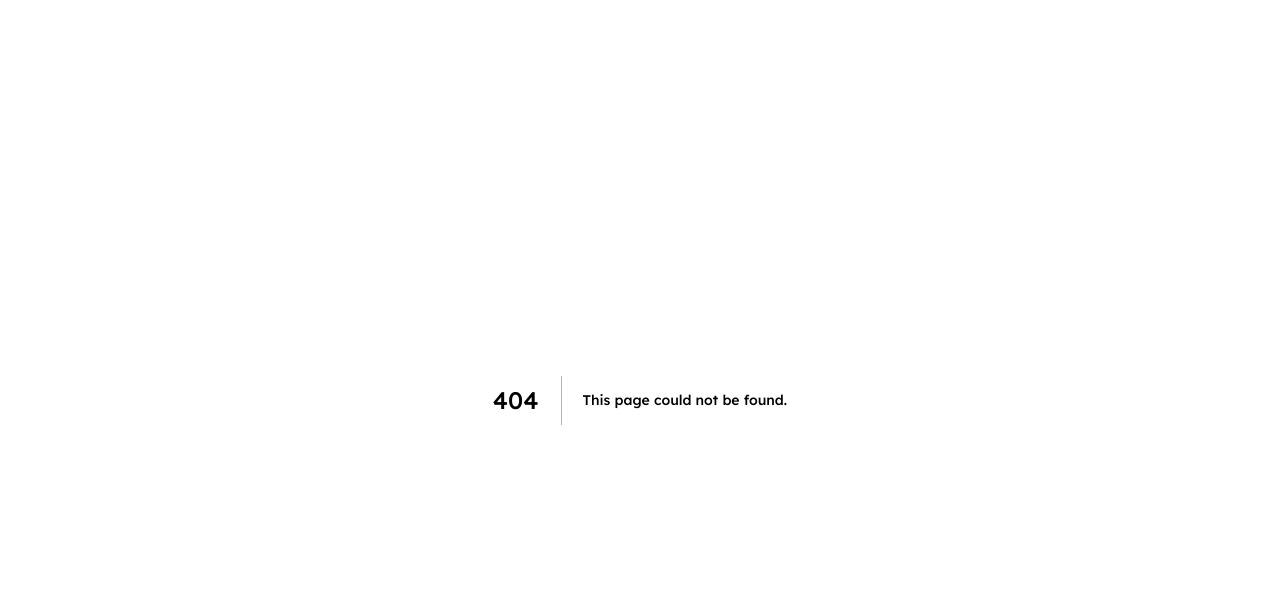
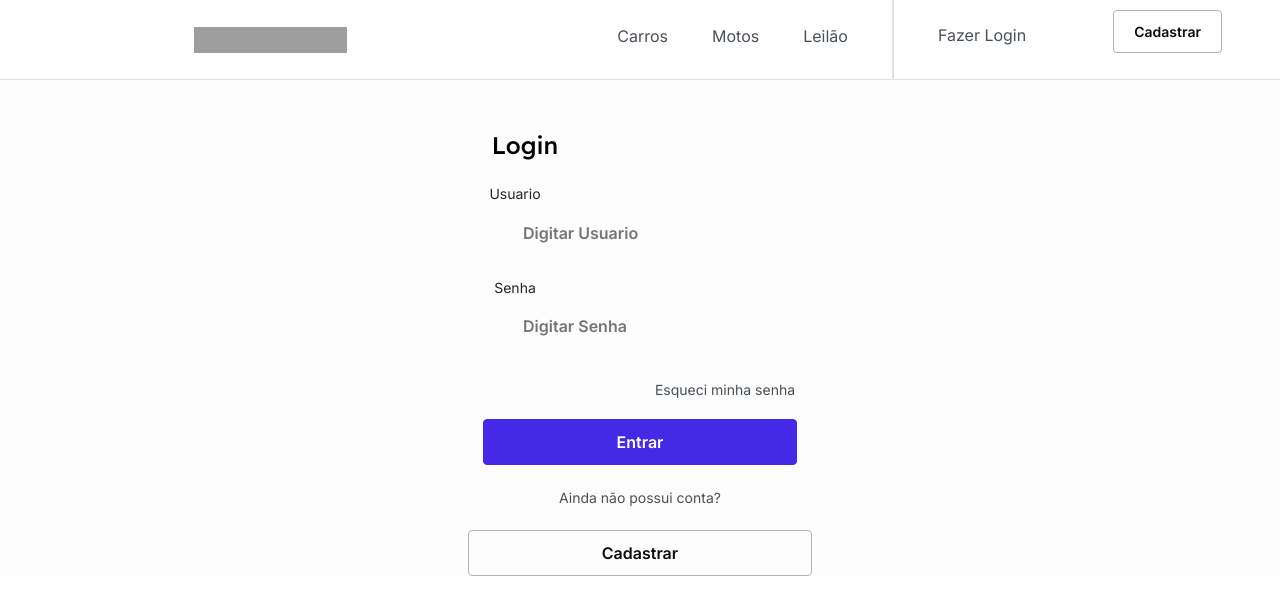
Before and after one commit to osmfaria/Mshop-frontend, a Next.js app: page /login in a window 1280 px wide. Before the commit this address had no page. Shown: the top 614 px of the page. Built offline with nearby package versions, Linux system fonts and the light colour scheme; grey boxes are pictures that could not be loaded.

Commit message:
created component Input and page login

```diff
--- /dev/null
+++ b/Context/AuthContext.js
@@ -0,0 +1,15 @@
+import {createContext,React,useState} from "react"
+
+ const AuthContext = createContext()
+
+export const AuthProvider = ({children}) => {
+    const [auth,setAuth] = useState(false)
+
+    return (
+        <>
+        <AuthContext.Provider value={{auth,setAuth}} >{children}</AuthContext.Provider>
+        </>
+    )
+}
+
+export default AuthContext
--- a/components/Header/index.jsx
+++ b/components/Header/index.jsx
@@ -3,11 +3,16 @@ import Link from "next/link"
 import {SectionAll,SectionLi,Img,SectionButton,Div} from "./styles"
 import { useState } from "react"
 import {ModalHeader} from "../ModalHeader"
+import  AuthContext  from "../../Context/AuthContext"
+import { useContext } from "react"
 
 export const Header = () => {
 
-    const [authenticated,setAuthenticated] = useState(true)
+
+
+    // const [authenticated,setAuthenticated] = useState(true)
     const [modal,setModal] = useState(false)
+    const {auth} = useContext(AuthContext)
 
     const modalActivate = () => {
         setModal(true)
@@ -34,7 +39,7 @@ export const Header = () => {
            </li>
           </ul>
           <div></div>
-          {authenticated === false ? <SectionButton><Link legacyBehavior href="/login"><h4>Fazer Login</h4></Link>
+          {auth === false ? <SectionButton><Link legacyBehavior href="/login"><h4>Fazer Login</h4></Link>
           <Link href="/cadastrar"><Button type="outline2" size="md">Cadastrar</Button></Link>
           </SectionButton>
           :
--- a/components/Header/styles.js
+++ b/components/Header/styles.js
@@ -1,6 +1,6 @@
 import styled from 'styled-components'
 
-export const SectionAll = styled.section`
+export const SectionAll = styled.nav`
 height:80px;
 border-bottom:1px solid #DEE2E6;
 
--- /dev/null
+++ b/components/Input/index.jsx
@@ -0,0 +1,12 @@
+import {StyledInput} from "./styles"
+
+export const Input = ({name, register, error,placeholder='',type, size,...rest}) => {
+
+
+  return (
+<>
+<StyledInput border="0px solid red" type={type} size={size} {...rest} {...register(name)} placeholder={placeholder}/>
+    <div>{!!error && <span> {error}</span>}</div>
+</>
+  );
+};
--- /dev/null
+++ b/components/Input/styles.js
@@ -0,0 +1,157 @@
+import styled from 'styled-components'
+import { theme } from '../../styles/theme'
+
+const textColors = {
+  brand1: `${theme.colors.whiteFixed}`,
+  grey1: `${theme.colors.whiteFixed}`,
+  negative: `${theme.colors.grey2}`,
+  disable: `${theme.colors.whiteFixed}`,
+  light: `${theme.colors.grey1}`,
+  outline1: `${theme.colors.grey0}`,
+  brandOpacity: `${theme.colors.brand1}`,
+  outlineLight: `${theme.colors.grey10}`,
+  outline1: `${theme.colors.grey0}`,
+  outline2: `${theme.colors.grey0}`,
+  outlineBrand1: `${theme.colors.brand1}`,
+  link: `${theme.colors.grey0}`,
+  alert: `${theme.colors.alert1}`,
+  success: `${theme.colors.sucess1}`,
+  brandDisable: `${theme.colors.brand4}`,
+}
+
+const hoverTextColors = {
+  brand1: `${theme.colors.whiteFixed}`,
+  grey1: `${theme.colors.whiteFixed}`,
+  negative: `${theme.colors.grey2}`,
+  disable: `${theme.colors.whiteFixed}`,
+  light: `${theme.colors.grey1}`,
+  outline1: `${theme.colors.grey0}`,
+  brandOpacity: `${theme.colors.brand1}`,
+  outlineLight: `${theme.colors.grey1}`,
+  outline1: `${theme.colors.grey10}`,
+  outline2: `${theme.colors.grey10}`,
+  outlineBrand1: `${theme.colors.brand1}`,
+  link: `${theme.colors.grey0}`,
+  alert: `${theme.colors.alert1}`,
+  success: `${theme.colors.sucess1}`,
+  brandDisable: `${theme.colors.brand4}`,
+}
+
+const backgroundColors = {
+  brand1: `${theme.colors.brand1}`,
+  grey1: `${theme.colors.grey0}`,
+  negative: `${theme.colors.grey6}`,
+  disable: `${theme.colors.grey5}`,
+  light: `${theme.colors.grey10}`,
+  outline1: `${theme.colors.whiteFixed}`,
+  brandOpacity: `${theme.colors.brand4}`,
+  outlineLight: `transparent`,
+  outline1: `transparent`,
+  outline2: `transparent`,
+  outlineBrand1: `transparent`,
+  link: `transparent`,
+  alert: `${theme.colors.alert3}`,
+  success: `${theme.colors.sucess3}`,
+  brandDisable: `${theme.colors.brand3}`,
+}
+
+const hoverBackgroundColors = {
+  brand1: `${theme.colors.brand2}`,
+  grey1: `${theme.colors.grey1}`,
+  negative: `${theme.colors.grey5}`,
+  disable: `${theme.colors.grey5}`,
+  light: `${theme.colors.grey10}`,
+  brandOpacity: `${theme.colors.brand4}`,
+  outlineLight: `${theme.colors.grey10}`,
+  outline1: `${theme.colors.grey1}`,
+  outline2: `${theme.colors.grey1}`,
+  outlineBrand1: `${theme.colors.brand4}`,
+  link: `${theme.colors.grey8}`,
+  alert: `${theme.colors.alert2}`,
+  success: `${theme.colors.sucess2}`,
+  brandDisable: `${theme.colors.brand3}`,
+}
+
+const borderColors = {
+  brand1: `${theme.colors.brand1}`,
+  grey1: `${theme.colors.grey0}`,
+  negative: `${theme.colors.grey6}`,
+  disable: `${theme.colors.grey5}`,
+  light: `${theme.colors.grey10}`,
+  outline1: `${theme.colors.whiteFixed}`,
+  brandOpacity: `${theme.colors.brand4}`,
+  outlineLight: `${theme.colors.grey10}`,
+  outline1: `${theme.colors.grey1}`,
+  outline2: `${theme.colors.grey4}`,
+  outlineBrand1: `${theme.colors.brand1}`,
+  link: `transparent`,
+  alert: `${theme.colors.alert3}`,
+  success: `${theme.colors.sucess3}`,
+  brandDisable: `${theme.colors.brand3}`,
+}
+
+const hoverBorderColors = {
+  brand1: `${theme.colors.brand1}`,
+  grey1: `${theme.colors.grey0}`,
+  negative: `${theme.colors.grey6}`,
+  disable: `${theme.colors.grey5}`,
+  light: `${theme.colors.grey10}`,
+  outline1: `${theme.colors.whiteFixed}`,
+  brandOpacity: `${theme.colors.brand4}`,
+  outlineLight: `${theme.colors.grey10}`,
+  outline1: `${theme.colors.grey1}`,
+  outline2: `${theme.colors.grey2}`,
+  outlineBrand1: `${theme.colors.brand1}`,
+  link: `transparent`,
+  alert: `${theme.colors.alert2}`,
+  success: `${theme.colors.sucess2}`,
+  brandDisable: `${theme.colors.brand3}`,
+}
+
+export const StyledInput = styled.input`
+  padding: ${(props) => props.theme.input[props.size].padding};
+  font-size: ${(props) => props.theme.input[props.size].fontSize};
+  background-color: ${({ type }) => backgroundColors[type]};
+  font-family: 'Inter';
+  font-weight: 600;
+  color: ${({ type }) => textColors[type]};
+  border-radius: 4px;
+  cursor: pointer;
+  border:${({ type }) => borderColors[type]};
+  &:hover {
+    color: ${({ type }) => hoverTextColors[type]};
+    background-color: ${({ type }) => hoverBackgroundColors[type]};
+    border: 1.5px solid ${({ type }) => hoverBorderColors[type]};
+  }
+`
+
+
+
+
+//     export const InputStyled = styled.section`
+//     flexDirection:'row';
+
+//     span{
+//         color:red;
+//         font-size:12px;
+//         margin-left:30px;
+
+
+//     }
+
+//     input{
+
+//      height:48px;
+//      flex:1;
+//      background-color:"red";
+//      padding-left:20px;
+//      border-radius:4px;
+//      font-size:16px;
+//      border-color:#868E96;
+//      font-family: 'Inter',
+//      color:white;
+//     }
+//    `
+
+
+// ;
--- a/package.json
+++ b/package.json
@@ -9,6 +9,7 @@
     "lint": "next lint"
   },
   "dependencies": {
+    "@hookform/resolvers": "^2.9.10",
     "@types/node": "18.11.9",
     "@types/react": "18.0.24",
     "@types/react-dom": "18.0.8",
@@ -16,10 +17,13 @@
     "next": "13.0.1",
     "react": "18.2.0",
     "react-dom": "18.2.0",
+    "react-hook-form": "^7.36.0",
     "react-is": "^18.2.0",
+    "react-toastify": "^9.1.1",
     "styled-components": "^5.3.6",
     "swr": "^1.3.0",
-    "typescript": "4.8.4"
+    "typescript": "4.8.4",
+    "yup": "^0.32.11"
   },
   "devDependencies": {
     "@types/styled-components": "^5.1.26"
--- a/pages/_app.tsx
+++ b/pages/_app.tsx
@@ -2,11 +2,19 @@ import '../styles/globals.css'
 import type { AppProps } from 'next/app'
 import { ThemeProvider } from 'styled-components'
 import { theme } from '../styles/theme'
+import {AuthProvider} from "../Context/AuthContext"
+import { ToastContainer } from 'react-toastify';
+import 'react-toastify/dist/ReactToastify.min.css';
 
 export default function App({ Component, pageProps }: AppProps) {
   return (
     <ThemeProvider theme={theme}>
+
+      <AuthProvider>
       <Component {...pageProps} />
+      <ToastContainer/>
+      </AuthProvider>
+
     </ThemeProvider>
   )
 }
--- /dev/null
+++ b/pages/login.tsx
@@ -0,0 +1,84 @@
+import * as yup from 'yup'
+import {yupResolver} from "@hookform/resolvers/yup"
+import { useContext } from "react"
+import { useForm } from "react-hook-form"
+import { Header } from "../components/Header"
+import AuthContext from "../Context/AuthContext"
+import { motorsApi } from "../services/api"
+import { toast } from 'react-toastify';
+import {useRouter} from "next/router"
+import Button from "../components/Button"
+import Link from "next/link"
+import {Input} from "../components/Input"
+import { SectionAll } from '../styles/login'
+
+const Login =  () => {
+
+    const schema = yup.object().shape({
+        email: yup.string().email('E-mail inválido').required('E-mail é obrigatório'),
+        password: yup.string().required('Senha obrigatória')
+    })
+
+    const {register,handleSubmit,formState: {errors}} = useForm({resolver:yupResolver(schema)});
+    const {setAuth} = useContext(AuthContext)
+    const navigate = useRouter()
+
+    const submit =  (data: any) => {
+         motorsApi.post(`login`,data)
+        .then((res => {
+            const {token} = res.data
+            const {email} = data
+            localStorage.setItem("token",token)
+            localStorage.setItem("email",email)
+            setAuth(true)
+            toast.success("Login efetuado com sucesso")
+            navigate.push("/users")
+
+
+        }))
+        .catch((err => {
+            toast.error("Email ou senha invalidos")
+
+        }))
+    }
+    return (
+        <>
+            <Header />
+            <SectionAll>
+                <h1>Login</h1>
+                <form onSubmit={handleSubmit(submit)}>
+                    <h5>Usuario</h5>
+                    <Input
+                        type="light"
+                        size="md"
+                        placeholder="Digitar Usuario"
+                        name="email"
+                        register={register}
+                        error={errors.email?.message}
+                    ></Input>
+                    <h5>Senha</h5>
+                    <Input
+                        type="light"
+                        size="md"
+                        placeholder="Digitar Senha"
+                        name="password"
+                        register={register}
+                        error={errors.password?.message}
+                    ></Input>
+
+
+                    <Link href="/senha"><h6>Esqueci minha senha</h6></Link>
+                    <Button type="brand1" size="bg">Entrar</Button>
+                </form>
+
+
+                <h4>Ainda não possui conta?</h4>
+                <Button type="outline2" size="bg">Cadastrar</Button>
+
+            </SectionAll>
+        </>
+
+    )
+}
+
+export default Login
--- /dev/null
+++ b/styles/login.js
@@ -0,0 +1,54 @@
+import styled from 'styled-components'
+
+
+export const SectionAll = styled.section`
+
+text-align: center;
+position: absolute;
+width:100%;
+background-color:#FDFDFD;
+overflow:hidden;
+
+form{
+    display: inline-block;
+position: relative;
+}
+h5{
+    margin-bottom:8px;
+    margin-left:-250px;
+    font-size:14px;
+    font-family: 'Inter';
+    font-weight:normal;
+    color:#212529;
+}
+h1{
+    font-size:24px;
+    font-family: 'Lexend';
+    font-weight:normal;
+    color:#000000;
+    margin-left:-230px;
+    margin-bottom:2px;
+    margin-top:50px;
+}
+h6{
+    font-size:14px;
+    font-family: 'Inter';
+    font-weight:normal;
+    color:#495057;
+    margin-right:-170px;
+    margin-bottom:21px;
+
+}
+
+h4{
+    font-size:14px;
+    font-family: 'Inter';
+    font-weight:normal;
+    color:#495057;
+    margin-top:24px;
+    margin-bottom:24px;
+
+}
+
+
+`
--- a/styles/theme.js
+++ b/styles/theme.js
@@ -34,6 +34,7 @@ export const theme = {
     random10: '#6100FF',
     random11: '#5700E3',
     random12: '#30007D',
+    light:"#FDFDFD",
   },
   button: {
     md: {
@@ -41,8 +42,18 @@ export const theme = {
       fontSize: '0.875rem',
     },
     bg: {
-      padding: '12px 28px',
+      padding: '12px 132.5px',
       fontSize: '1rem',
     }
+  },
+  input:{
+    md: {
+      padding: '12.5px 30px',
+      fontSize: '16px',
+    },
+    bg: {
+      padding: '28.6px 30px',
+      fontSize: '1rem',
+    },
   }
 }
```
Also changed, not shown: 1 other file (tests, documents, lock files or other folders).
